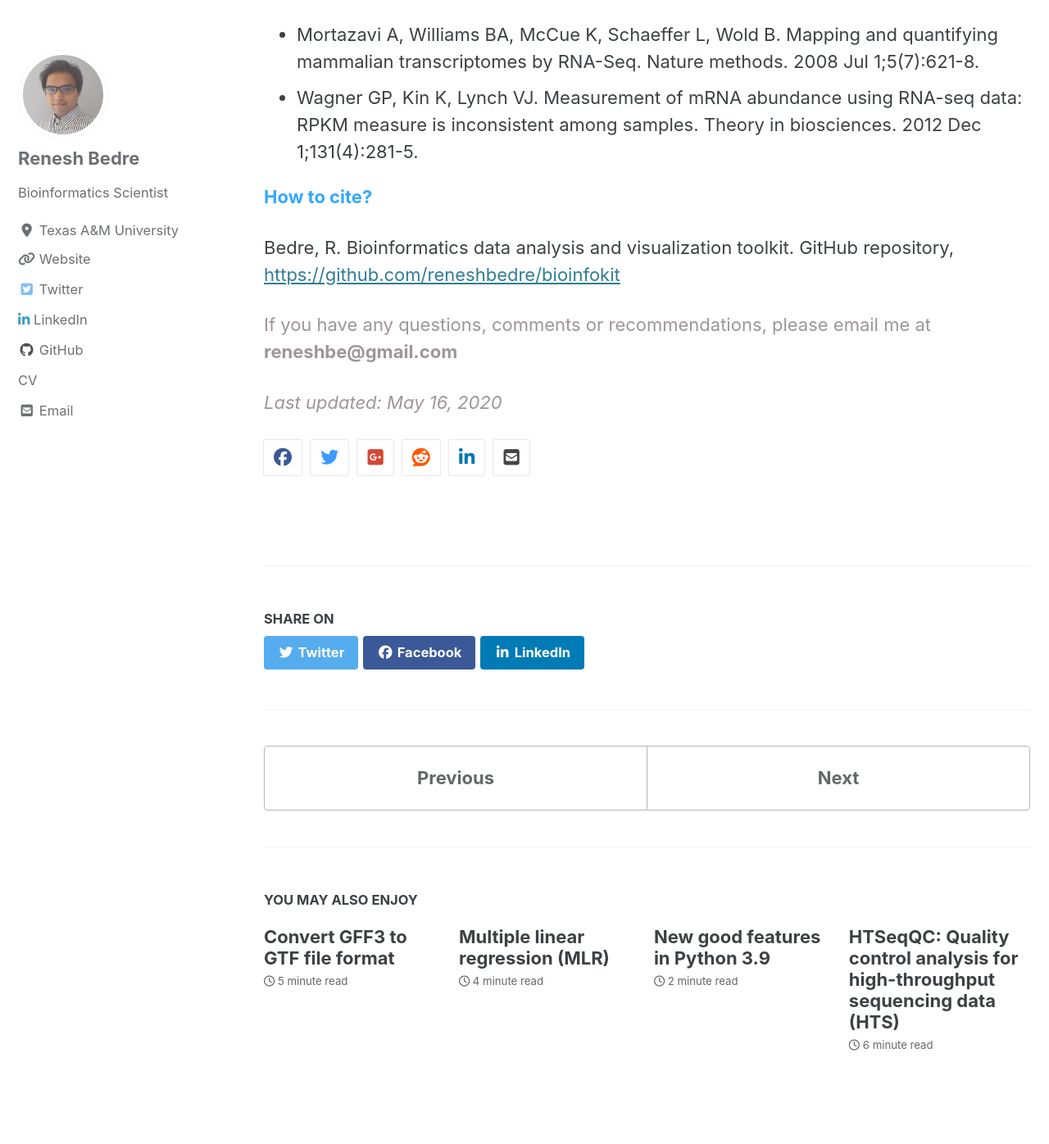
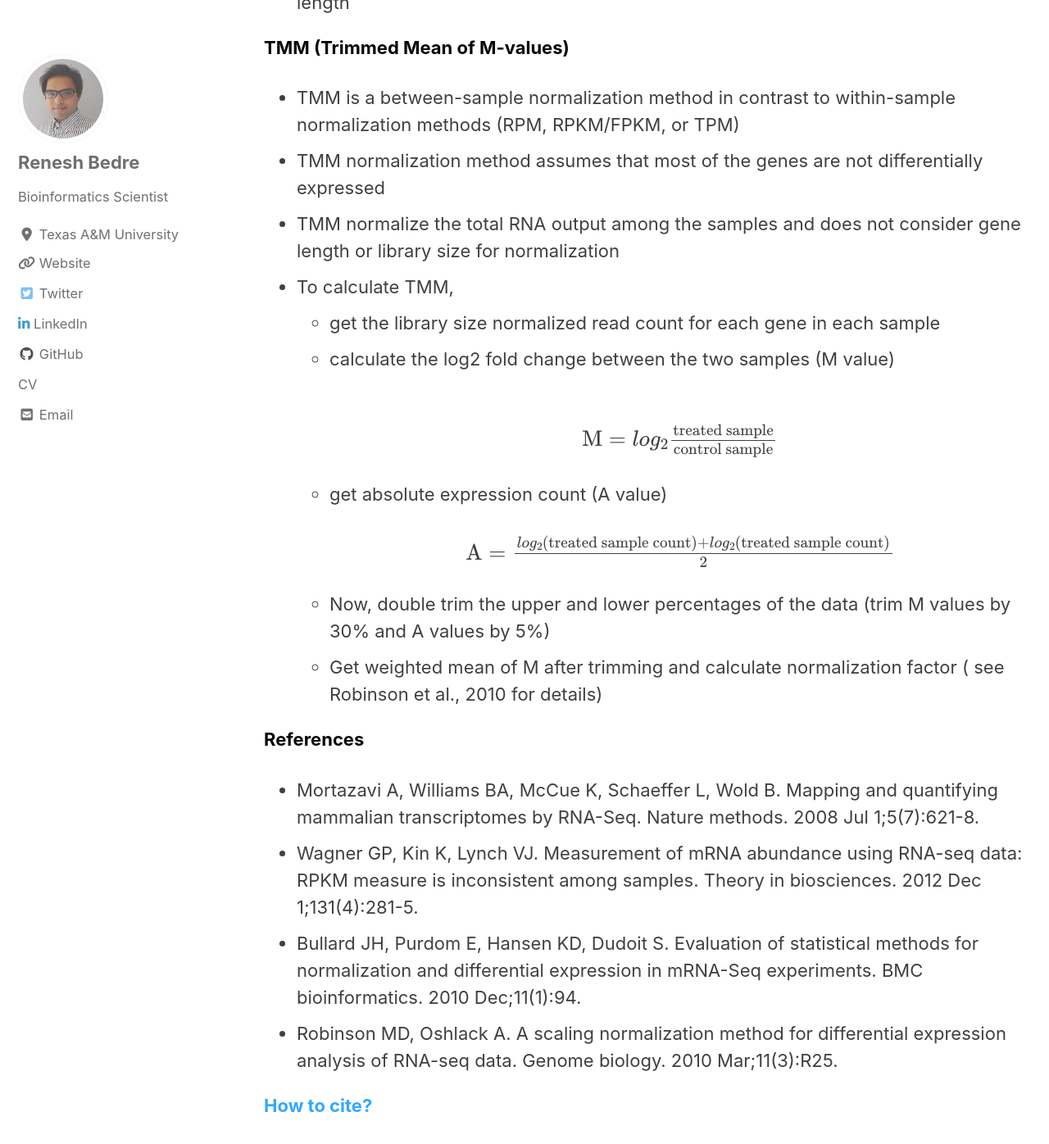
Before and after one commit to reneshbedre/reneshbedre.github.io, a Jekyll site: the page built from _posts/2017-10-05-expression_units.md, in a window 1280 px wide and 1400 px high, scrolled down 2892 px. Shown: the top 1396 px of the window at 82% size. Built offline with Jekyll 4.4.1, drawn with Linux system fonts in a browser that asks for light colours; cached includes are drawn as plain includes; nearby versions of some CDN libraries; formulas are drawn with MathJax 3; a style sheet for code colours, icons or effects is not loaded; some of the changed text lies outside the part shown.

Commit message:
tmm added in expression units

```diff
--- a/_posts/2017-10-05-expression_units.md
+++ b/_posts/2017-10-05-expression_units.md
@@ -1,5 +1,5 @@
 ---
-title: "Gene expression units explained: RPM, RPKM, FPKM and TPM"
+title: "Gene expression units explained: RPM, RPKM, FPKM, TPM and TMM"
 date:   2017-10-05
 author_profile: true
 permalink: blog/expression_units.html
@@ -83,6 +83,7 @@ Notes:
  - RPKM considers the gene length for normalization
  - RPKM is suitable for sequencing protocols where reads sequencing depends on gene length
  - Used in single-end RNA-seq experiments (FPKM for paired-end RNA-seq data)
+ - RPKM/FPKM can be biased towards identfiying the differentially expressed genes (Bullard et al., 2010)
 
 
 **<span style="color:#060606">TPM (Transcript per million)</span>**
@@ -110,17 +111,38 @@ Notes:
  - TPM proposed as an alternative to RPKM due to inaccuracy in RPKM measurement (Wagner et al., 2012)
  - TPM is suitable for sequencing protocols where reads sequencing depends on gene length
 
+**<span style="color:#060606">TMM (Trimmed Mean of M-values)</span>**
+- TMM is a between-sample normalization method in contrast to within-sample normalization methods (RPM, RPKM/FPKM, or TPM)
+- TMM normalization method assumes that most of the genes are not differentially expressed
+- TMM normalize the total RNA output among the samples and does not consider gene length or library size for normalization
+- To calculate TMM,
+    - get the library size normalized read count for each gene in each sample
+    - calculate the log2 fold change between the two samples (M value)
+
+        <p align="center">
+        <br>
+            \(  \text{M} = log_2 \frac{\text{treated sample}}{\text{control sample}} \)
+        </p>
+    - get absolute expression count (A value)
+        <p align="center">
+            <br>
+          \(  \text{A} =  \frac{log_2(\text{treated sample count})+log_2(\text{treated sample count})}{2} \)
+          </p>
+    - Now, double trim the upper and lower percentages of the data (trim M values by 30% and A values by 5%)
+    - Get weighted mean of M after trimming and calculate normalization factor ( see Robinson et al., 2010 for details)
+
 <!--
 **<span style="color:#060606">Relationship between RPKM and TPM,</span>**
 
  <img src="https://latex.codecogs.com/gif.latex?\bg_green&space;RPKM&space;=&space;TPM&space;\times&space;\frac{10^3&space;\times&space;total&space;\&space;number&space;\&space;of&space;\&space;transcripts&space;\&space;sampled}{read&space;\&space;length&space;\times&space;total&space;\&space;number&space;\&space;of&space;\&space;mapped&space;\&space;reads}" />
 -->
 
-References:
+**<span style="color:#060606">References</span>**
 
  - Mortazavi A, Williams BA, McCue K, Schaeffer L, Wold B. Mapping and quantifying mammalian transcriptomes by RNA-Seq. Nature methods. 2008 Jul 1;5(7):621-8.
  - Wagner GP, Kin K, Lynch VJ. Measurement of mRNA abundance using RNA-seq data: RPKM measure is inconsistent among samples. Theory in biosciences. 2012 Dec 1;131(4):281-5.
-
+ - Bullard JH, Purdom E, Hansen KD, Dudoit S. Evaluation of statistical methods for normalization and differential expression in mRNA-Seq experiments. BMC bioinformatics. 2010 Dec;11(1):94.
+ - Robinson MD, Oshlack A. A scaling normalization method for differential expression analysis of RNA-seq data. Genome biology. 2010 Mar;11(3):R25.
 
 **<span style="color:#33a8ff">How to cite?</span>**
 
@@ -130,7 +152,7 @@ Bedre, R. Bioinformatics data analysis and visualization toolkit. GitHub reposit
 <span style="color:#9e9696">If you have any questions, comments or recommendations, please email me at
 <b>reneshbe@gmail.com</b></span>
 
-<span style="color:#9e9696"><i> Last updated: May 16, 2020</i> </span>
+<span style="color:#9e9696"><i> Last updated: June 03, 2020</i> </span>
 
 <p>
 {% include  share.html %}
```
